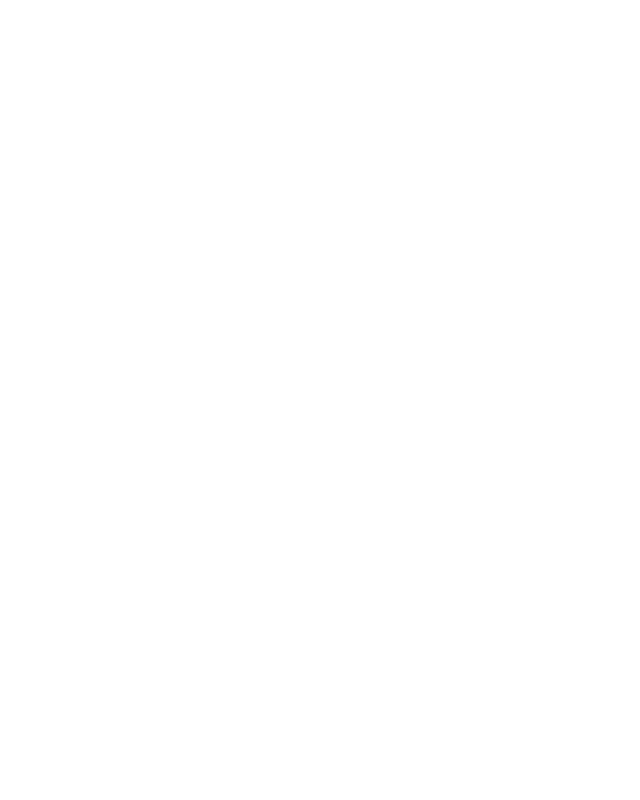
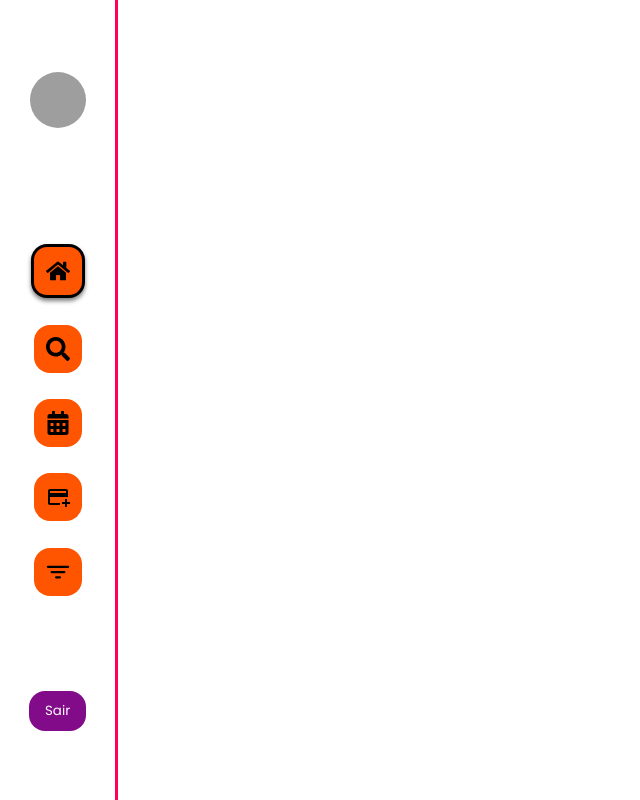
Before and after one commit to liviaguirao/aee, a React (Vite) app: page /pagina-inicial in a window 1280 px wide. Before the commit this address had no page. Shown: the whole page, without its empty margins (0-640 px from the left). Built offline with nearby package versions, Linux system fonts and the light colour scheme; grey boxes are pictures that could not be loaded.

Commit message:
iniciando construção da navbar

```diff
--- a/package.json
+++ b/package.json
@@ -13,6 +13,7 @@
     "framer-motion": "^11.3.17",
     "react": "^18.2.0",
     "react-dom": "^18.2.0",
+    "react-icons": "^5.3.0",
     "react-router-dom": "^6.26.2"
   },
   "devDependencies": {
--- a/src/AppRouter.jsx
+++ b/src/AppRouter.jsx
@@ -2,6 +2,7 @@
 import { AnimatePresence, motion } from 'framer-motion'; // Importar AnimatePresence e motion
 import Login from './login'; // Importe o componente da página de login
 import CriarConta from './CriarConta'; // Importe o componente da página de criar conta
+import Navbar from './navbar';
 
 const pageAnimation = {
   initial: { opacity: 0 }, // Inicialmente invisível
@@ -31,6 +32,12 @@
               </motion.div>
             }
           />
+          <Route
+            path="/pagina-inicial"
+            element={
+                <Navbar />
+            }
+          />
         </Routes>
       </AnimatePresence>
     </Router>
--- a/src/login.jsx
+++ b/src/login.jsx
@@ -12,6 +12,7 @@
 
   const handleSubmit = (e) => {
     e.preventDefault();
+    navigate('/pagina-inicial');
     // Lógica de autenticação aqui
   };
 
--- /dev/null
+++ b/src/navbar.jsx
@@ -0,0 +1,93 @@
+import { useState } from 'react';
+import { useNavigate } from 'react-router-dom';
+import styles from "./navbar.module.css";
+import { motion } from 'framer-motion';
+import { FaHome, FaSearch, FaCalendarAlt } from "react-icons/fa";
+import { MdAddCard } from "react-icons/md";
+import { IoFilter, IoClose } from "react-icons/io5";
+import { useLocation } from 'react-router-dom';
+
+// Componente de Modal
+const SearchModal = ({ isOpen, onClose }) => {
+    if (!isOpen) return null;
+
+    return (
+        <div className={styles.modalOverlay}>
+            <div className={styles.modalContent}>
+                <button onClick={onClose} className={styles.closeButton}><IoClose /></button>
+
+                <input type="text" placeholder="pesquisar" />
+                <h3>Pesquisas Recentes</h3>
+                <ul>
+                    <li>Nome, Compositor</li>
+                    <li>Nome, Compositor</li>
+                    <li>Nome, Compositor</li>
+                </ul>
+            </div>
+        </div>
+    );
+};
+
+function Navbar() {
+    const navigate = useNavigate();
+    const location = useLocation();
+    const [isModalOpen, setModalOpen] = useState(false); // Estado para controlar o modal
+
+    const handleNavigate = (path) => {
+        navigate(path);
+    };
+
+    return (
+        <nav>
+            <div className={styles.profile}>
+                <img
+                    src="https://media.istockphoto.com/id/1386479313/pt/foto/happy-millennial-afro-american-business-woman-posing-isolated-on-white.jpg?s=612x612&w=0&k=20&c=rzUSobX0RTFPksl6-Pl28C5itfvrW3mug6NkFW7kPeQ="
+                    alt="Foto de Perfil"
+                    className={styles.profileImg}
+                    onClick={() => handleNavigate('/perfil')}
+                />
+            </div>
+
+            <ul className={styles.menu}>
+                <li
+                    onClick={() => handleNavigate('/pagina-inicial')}
+                    className={location.pathname === '/pagina-inicial' ? styles.active : ''}
+                >
+                    <FaHome />
+                </li>
+                <li
+                    onClick={() => setModalOpen(true)} // Abre o modal ao clicar
+                    className={location.pathname === '/search' ? styles.active : ''}
+                >
+                    <FaSearch />
+                </li>
+                <li
+                    onClick={() => handleNavigate('/agenda')}
+                    className={location.pathname === '/agenda' ? styles.active : ''}
+                >
+                    <FaCalendarAlt />
+                </li>
+                <li
+                    onClick={() => handleNavigate('/criar-publicação')}
+                    className={location.pathname === '/criar-publicação' ? styles.active : ''}
+                >
+                    <MdAddCard />
+                </li>
+                <li
+                    onClick={() => handleNavigate('/filtros')}
+                    className={location.pathname === '/filtros' ? styles.active : ''}
+                >
+                    <IoFilter />
+                </li>
+            </ul>
+
+            <button className={styles.logoutButton} onClick={() => handleNavigate('/')}>
+                Sair
+            </button>
+
+            <SearchModal isOpen={isModalOpen} onClose={() => setModalOpen(false)} /> {/* Modal de pesquisa */}
+        </nav>
+    );
+}
+
+export default Navbar;
--- /dev/null
+++ b/src/navbar.module.css
@@ -0,0 +1,102 @@
+nav {
+    width: 9%;
+    height: 100vh;
+    font-family: "Poppins", sans-serif;
+    border-right: solid #FF0054;
+}
+.profile{
+   display: flex;
+   height: 25%;
+   align-items: center;
+    justify-content: center;
+}
+.profile img{
+    width: 3.5em;
+    height: 3.5rem;
+    object-fit: cover;
+    border-radius: 50%;
+    cursor:pointer;
+}
+.menu{
+    display: flex;
+    margin: 0%;
+    padding: 0;
+    height: 55%;
+    flex-direction: column;
+    justify-content: center;
+    list-style-type: none;
+    align-items: center;
+    gap: 6%;
+}
+.menu li{
+    display: flex;
+    height: 3rem;
+    width: 3rem;
+    background: #FF5400;
+    align-items: center;
+    justify-content: center;
+    border-radius: 1rem;
+    cursor:pointer;
+}
+.menu li:hover {
+    transform: scale(1.1); /* Aumenta o tamanho em 20% ao passar o mouse */
+    transition: 0.4s;
+}
+.menu li.active {
+    border: 0.4vh solid black; /* Adiciona uma borda branca ao item ativo */
+    box-shadow: 0px 3px 4px rgba(0, 0, 0, 0.5); /* Adiciona uma sombra para destacar */
+}
+.menu li svg {
+    width: 50%;
+    height: 50%;
+
+}
+.logoutButton{
+    display: block;
+    margin: 44% auto 1%;;
+    height: 5%;
+    width: 50%;
+    border-radius: 1rem;
+    border: none;
+    background: #820B8A;
+    color: white;
+    font-family: "Poppins", sans-serif;
+}
+.logoutButton:hover {
+    transform: scale(1.05); /* Aumenta o tamanho em 20% ao passar o mouse */
+    transition: 0.4s;
+}
+
+
+
+.modalOverlay {
+    position: fixed;
+    top: 0;
+    left: 9.22%;
+    right: 0;
+    bottom: 0;
+    background: rgba(0, 0, 0, 0.582);
+    display: flex;
+    justify-content: flex-start;
+    z-index: 1000;
+    align-items: flex-start;
+}
+
+.modalContent {
+    background: white;
+    padding: 20px;
+    border-radius: 8px;
+    border: solid #FF0054;
+    border-left: none;
+    width: 40%;
+    box-shadow: 0px 4px 8px rgba(0, 0, 0, 0.2);
+}
+
+.closeButton {
+    background: transparent;
+    border: none;
+    font-size: 1.2rem;
+    cursor: pointer;
+    display: block;
+    margin-left: auto;
+}
```
Also changed, not shown: 1 other file (tests, documents, lock files or other folders).
